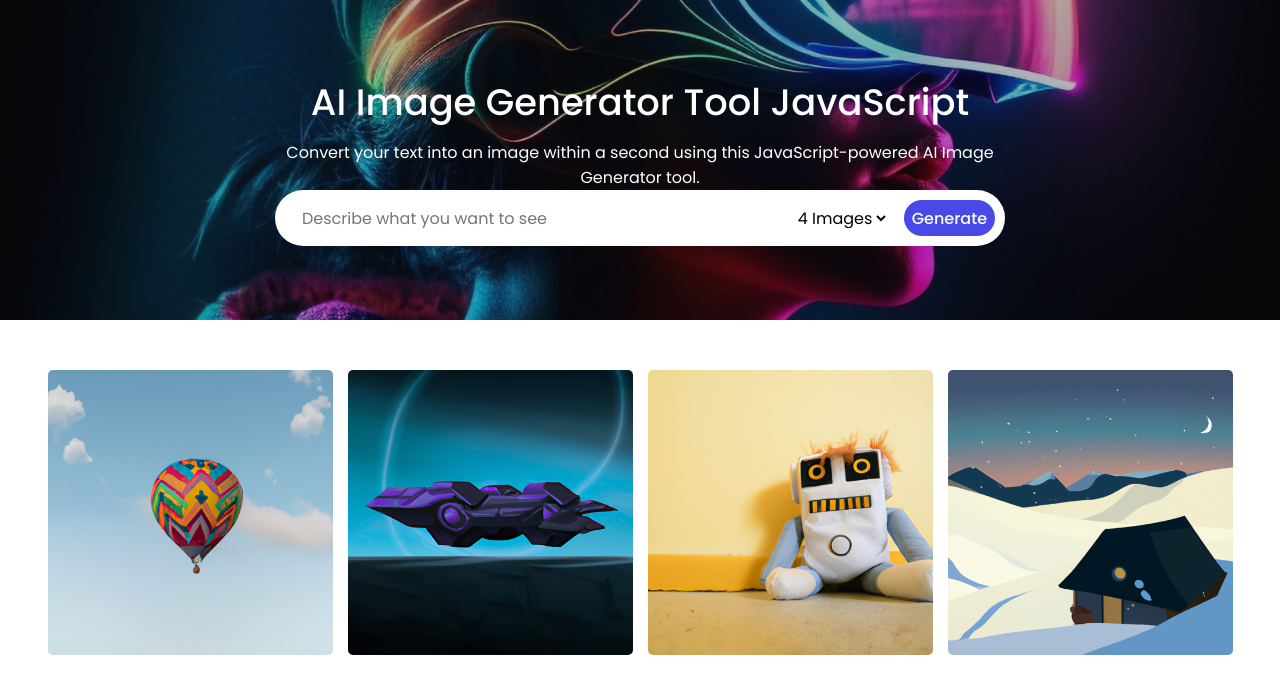
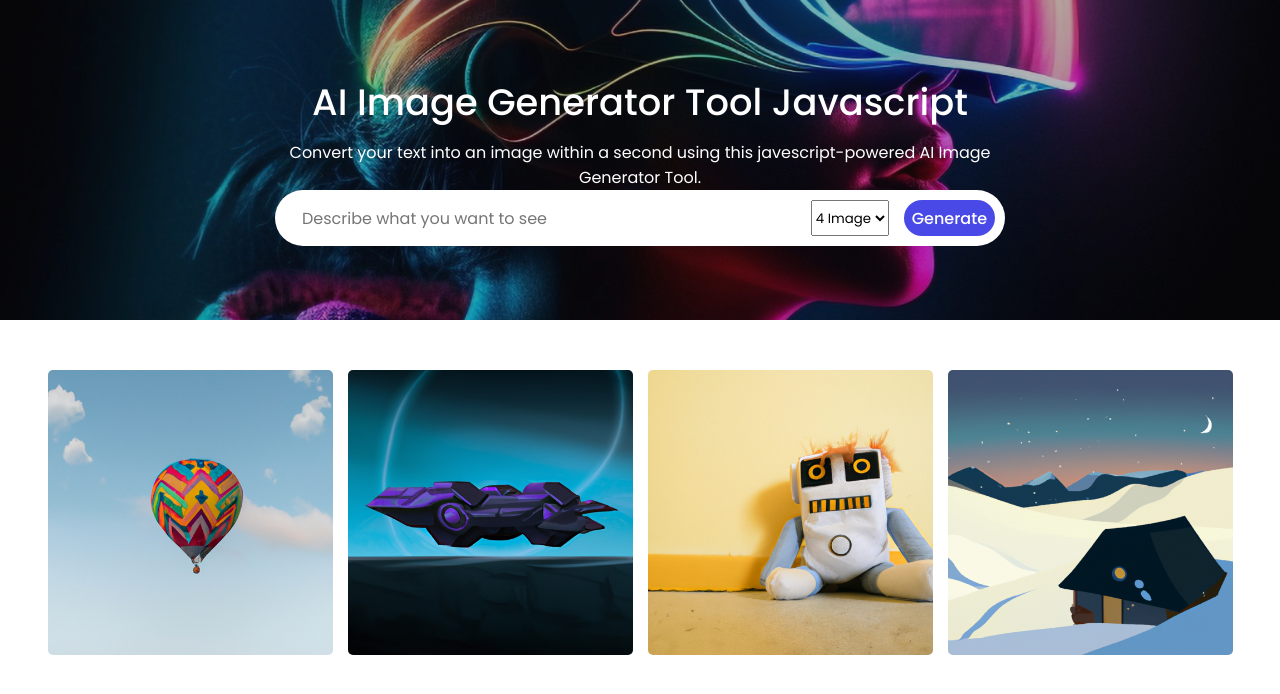
Before and after one commit to mahtoashish/Ai-generated-image, a plain HTML site: page index.html in a window 1280 px wide. Drawn offline with Linux system fonts and the light colour scheme.

Commit message:
Update index.html

```diff
--- a/index.html
+++ b/index.html
@@ -1,28 +1,25 @@
-
 <!DOCTYPE html>
-<!-- Coding By CodingNepal - www.codingnepalweb.com -->
 <html lang="en">
+    <meta charset="UTF-8">
     <head>
-  <meta charset="UTF-8">
     <meta name="viewport" content="width=device-width, initial-scale=1.0">
-  <title>AI Image Generator HTML CSS and JavaScript | CodingNepal</title>
+    <title>build Your Imagination</title>
     <link rel="stylesheet" href="style.css">
     <script src="script.js" defer></script>
 </head>
 <body>
     <section class="image-generator">
         <div class="content">
-      <h1>AI Image Generator Tool JavaScript</h1>
-      <p>Convert your text into an image within a second using this
-        JavaScript-powered AI Image Generator tool.</p>
+            <h1>AI Image Generator Tool Javascript</h1>
+            <p>Convert your text into an image within a second using this javescript-powered AI Image Generator Tool.</p>
             <form action="#" class="generate-form">
-        <input class="prompt-input" type="text" placeholder="Describe what you want to see" required>
+                <input type="text" class="prompt-input" placeholder="Describe what you want to see" required>
                 <div class="controls">
-          <select class="img-quantity">
+                    <select class="m">
                         <option value="1">1 Image</option>
-            <option value="2">2 Images</option>
-            <option value="3">3 Images</option>
-            <option value="4" selected>4 Images</option>
+                        <option value="2">2 Image</option>
+                        <option value="3">3 Image</option>
+                        <option value="4" selected >4 Image</option>
                     </select>
                     <button type="submit" class="generate-btn">Generate</button>
                 </div>
@@ -30,10 +27,30 @@
         </div>
     </section>
     <section class="image-gallery">
-    <div class="img-card"><img src="img-1.jpg" alt="image"></div>
-    <div class="img-card"><img src="img-2.jpg" alt="image"></div>
-    <div class="img-card"><img src="img-3.jpg" alt="image"></div>
-    <div class="img-card"><img src="img-4.jpg" alt="image"></div>
+        <div class="img-card">
+            <img src="img-1.jpg" alt="image">
+            <a href="#"class="download-btn">
+                <img src="download.svg" alt="download icon">
+            </a>
+        </div>
+        <div class="img-card">
+            <img src="img-2.jpg" alt="image">
+            <a href="#"class="download-btn">
+                <img src="download.svg" alt="download icon">
+            </a>
+        </div>
+        <div class="img-card">
+            <img src="img-3.jpg" alt="image">
+            <a href="#"class="download-btn">
+                <img src="download.svg" alt="download icon">
+            </a>
+        </div>
+        <div class="img-card">
+            <img src="img-4.jpg" alt="image">
+            <a href="#"class="download-btn">
+                <img src="download.svg" alt="download icon">
+            </a>
+        </div>
     </section>
 </body>
 </html>
```
Lines whose indentation alone changed are shown as unchanged.
